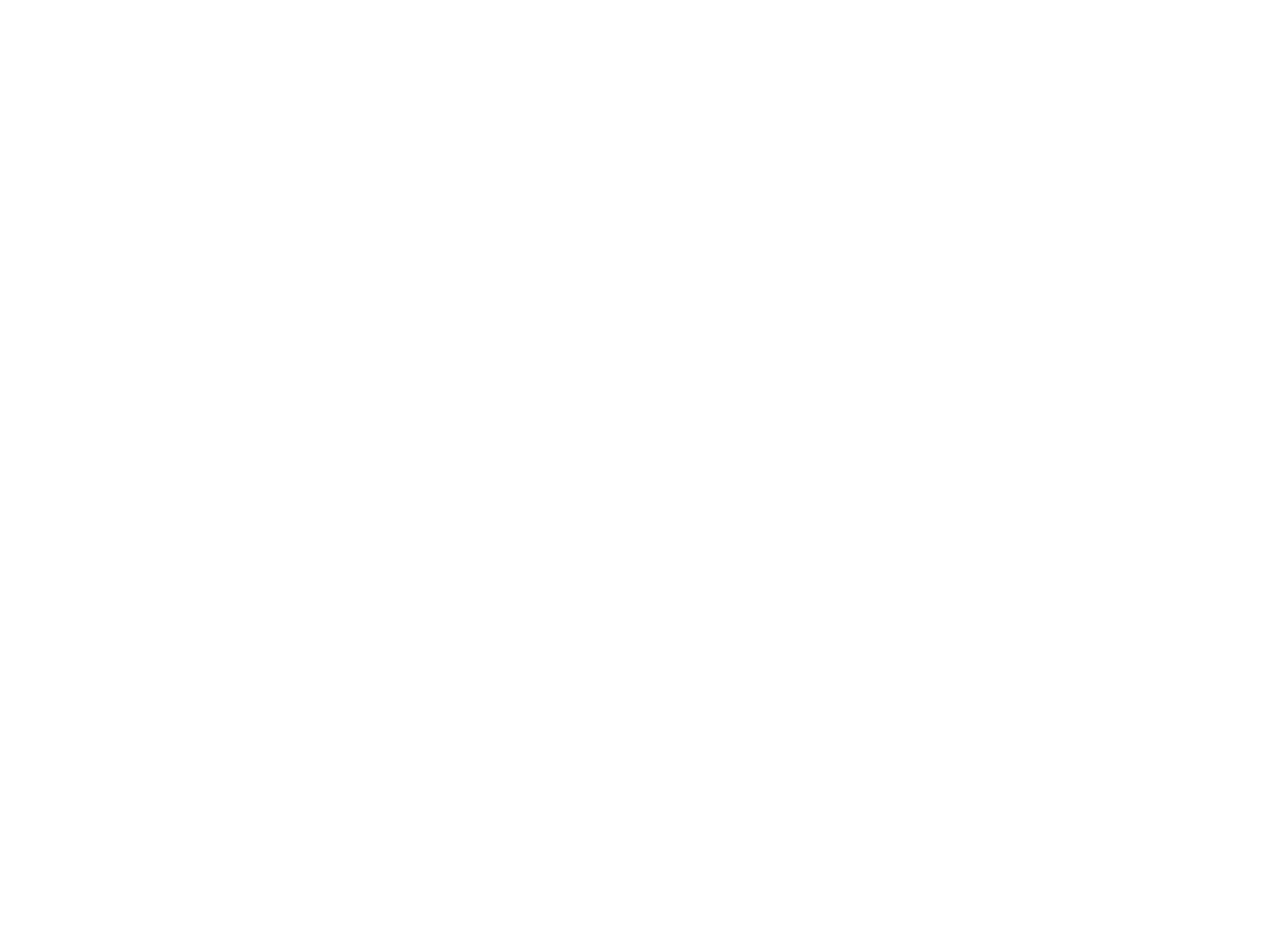
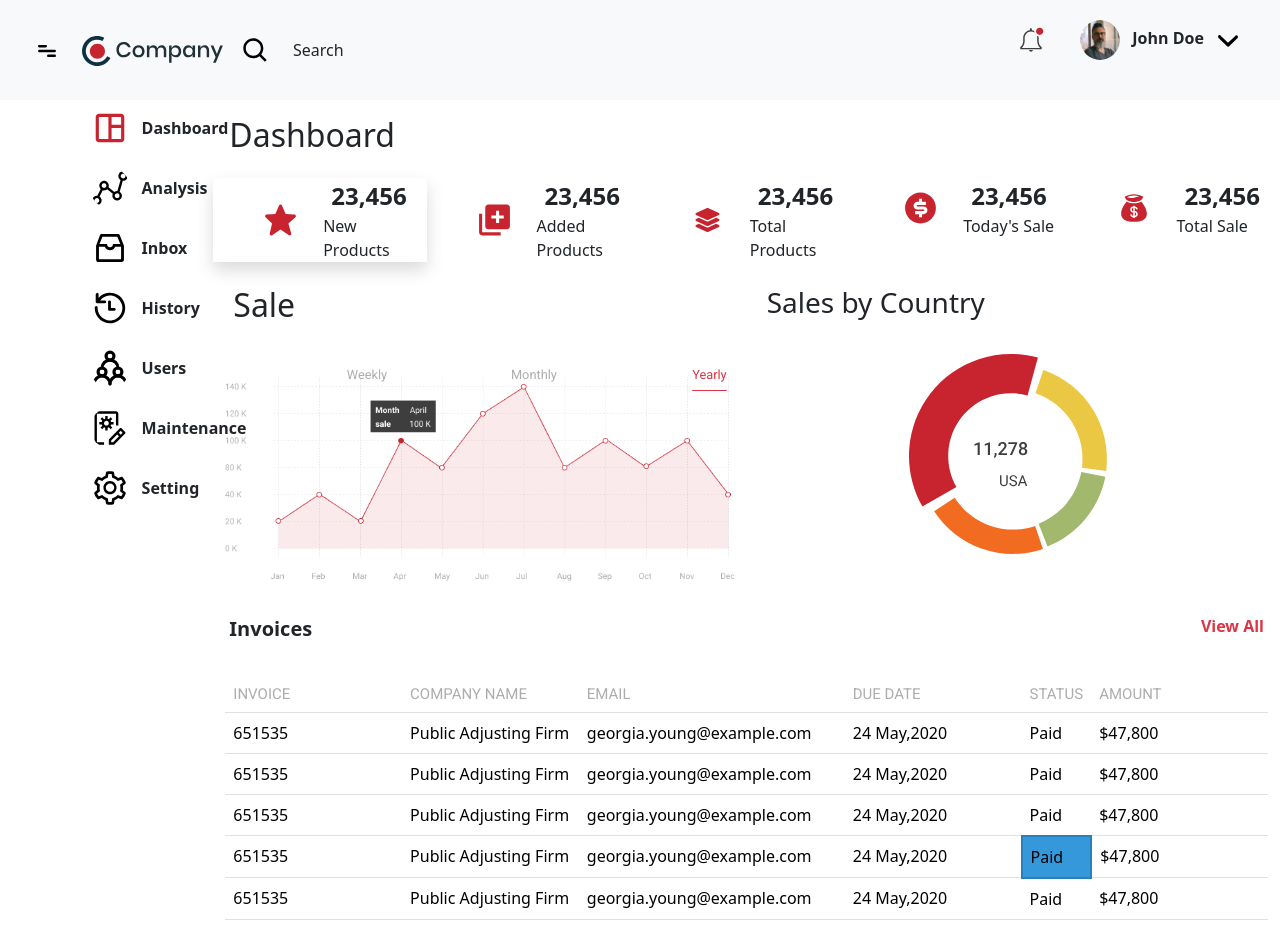
Before and after one commit to harirb-trainee/HTML-Training-Assignment, a plain HTML site: page dashboard.html in a window 1280 px wide. Before the commit the page ends 800 px from the top, so only its background shows below. Drawn offline with Linux system fonts and the light colour scheme.

Commit message:
designed dashbaod page

```diff
--- a/css/style.css
+++ b/css/style.css
@@ -3,10 +3,12 @@
     border-radius: 12px;
     box-shadow: 0 10px 20px rgba(0, 0, 0, 0.1);
 }
+
 .login-image {
     max-width: 100%;
-    border-radius:  50%;
+    border-radius: 50%;
 }
+
 .fp {
     font-size: 0.9rem;
     color: #888;
@@ -14,6 +16,7 @@
     margin-top: 10px;
     text-align: right;
 }
+
 .ask {
     top: 595px;
     left: 906px;
@@ -22,26 +25,30 @@ height: 20px;
     text-align: left;
     font: normal normal normal 15px/20px Roboto;
     letter-spacing: 0px;
-color: #ADADAD;
+    color: #ADADAD !important;
     opacity: 1;
 }
+
+
 .span-login {
     font-weight: bold;
     color: #d9534f;
 }
+
 .button-radius {
     border-radius: 20px;
     width: 138px;
 }
-  .adj{
+
+.adj {
     width: 308px;
 }
 
-  .login{
-    width:120px
+.login {
+    width: 120px
 }
 
- .header{
+.header {
 
     text-align: left;
     font: normal normal 900 40px/53px Roboto;
@@ -49,3 +56,123 @@ letter-spacing: 0px;
     color: #000000;
     opacity: 1
 }
+
+.search-icon {
+    width: 30px;
+}
+
+.menubar {
+    width: 1%;
+}
+
+.menubar-top-left {
+    padding: 23px;
+}
+
+.profile-item {
+    display: flex;
+    align-items: center;
+}
+
+.profile-item svg {
+    width: 30px;
+    height: 30px;
+    margin-right: 8px;
+}
+
+.profile-item {
+    display: flex;
+    align-items: center;
+    gap: 12px;
+    /* Adds space between the profile image and name */
+}
+
+.profile-item img {
+    width: 40px;
+    /* Controls the size of the profile image */
+    height: 40px;
+    border-radius: 50%;
+    /* Makes the image round */
+}
+
+.profile-item span {
+    font-size: 16px;
+    font-weight: bold;
+    font-weight: 600;
+}
+
+/* Spacing between Navbar items */
+.navbar-nav .nav-item {
+    margin-bottom: 20px;
+    margin-right: 20px;
+    /* Adds space between navbar items */
+}
+
+/* Adjustments for Navbar Links */
+.nav-link {
+    padding: 8px 15px;
+    /* Increase padding around navbar links for better spacing */
+}
+
+/* Align the navbar items horizontally and add spacing */
+.navbar-nav {
+    display: flex;
+    justify-content: left;
+    align-items: center;
+}
+
+.menubar img {
+    cursor: pointer;
+    /* Make the menu icon clickable */
+}
+
+.active span {
+    top: 115px;
+    left: 75px;
+    width: 78px;
+    height: 21px;
+    /* UI Properties */
+    text-align: left;
+    font: normal normal normal 16px/21px Roboto;
+    letter-spacing: 0px;
+    color: #C8242F;
+    opacity: 1;
+}
+
+
+.search-icon {
+    width: 30px;
+}
+
+.numericals {
+    top: 213px;
+    left: 383px;
+    width: 77px;
+    height: 33px;
+
+    text-align: left;
+    font: normal normal medium 25px/33px Roboto;
+    letter-spacing: 0px;
+    color: #3E3E3E;
+    opacity: 1;
+}
+.accepted{
+    margin-right: 20% !important;
+    width: 2%;    /* Set the height of the box */
+    background-color: #3498db !important; /* Set the background color (e.g., a shade of blue) */
+    border: 2px solid #2980b9 !important; /* Optional: add a border */
+    padding: 10%;
+
+}
+.notaccepted{
+    background-color: #db6971;
+
+}
+.f-size-timeperiod{
+    font-size: 80%;
+    width: 3% !important;
+
+}
+.underline{
+    text-underline-offset: 80% !important;
+}
--- a/dashboard.html
+++ b/dashboard.html
@@ -0,0 +1,291 @@
+<!DOCTYPE html>
+<html lang="en">
+
+<head>
+    <meta charset="UTF-8">
+    <meta name="viewport" content="width=device-width, initial-scale=1.0">
+    <title>Dashboard</title>
+    <link href="https://fonts.googleapis.com/css2?family=Roboto:wght@400;700&display=swap" rel="stylesheet">
+    <link href="css/bootstrap.min.css" rel="stylesheet">
+    <link rel="stylesheet" href="./css/style.css">
+
+</head>
+
+<body>
+    <div class="container-fluid min-vh-100">
+        <div class="row">
+            <!-- Horizontal Navbar -->
+            <nav class="navbar navbar-expand-lg navbar-light bg-light  d-flex">
+                <div class="container-fluid">
+
+                    <!-- Logo -->
+                    <span class="menubar-top-left"><img src="images/menu-bar.svg"></span>
+                    <a class="navbar-brand " href="#">
+                        <img src="images/header-logo.svg" alt="Logo" class="d-inline-block align-text-top">
+                    </a>
+                    <img src="./images/search-icon.svg" class="search-icon" alt="Logo">
+                    <div class="col-auto
+                menubar-top-left">
+
+                        <input type="text" readonly class="form-control-plaintext" value="Search">
+                    </div>
+                    <ul class="navbar-nav ms-auto">
+                        <li class="nav-item p-3">
+                            <img src="images/notification-icon.svg" alt="Notification Icon">
+                        </li>
+
+                        <!-- Profile Section -->
+                        <li class="nav-item">
+                            <div class="profile-item">
+                                <img src="images/profile.png" alt="Profile Image">
+                                <span>John Doe <img src="images/downward-arrow.svg"></span>
+
+                            </div>
+                        </li>
+                    </ul>
+                </div>
+            </nav>
+        </div>
+        <div class="row">
+            <!-- Vertical Navbar -->
+            <div class="col-2">
+
+                <div class="navbar ">
+                    <ul class="navbar-nav ">
+                        <li class="nav-item menubar">
+                            <div class="profile-item">
+                                <img src="images/dashboard-active.svg" alt="Dashboard Icon">
+                                <span>Dashboard</span>
+                            </div>
+                        </li>
+                        <li class="nav-item menubar">
+                            <div class="profile-item">
+                                <img src="images/graph-default.svg" alt="Analysis Icon">
+                                <span>Analysis</span>
+                            </div>
+                        </li>
+                        <li class="nav-item menubar">
+                            <div class="profile-item">
+                                <img src="images/inbox-default.svg" alt="Inbox Icon">
+                                <span>Inbox</span>
+                            </div>
+                        </li>
+                        <li class="nav-item menubar">
+                            <div class="profile-item">
+                                <img src="images/clock-default.svg" alt="History Icon">
+                                <span>History</span>
+                            </div>
+                        </li>
+                        <li class="nav-item menubar">
+                            <div class="profile-item">
+                                <img src="images/user-default.svg" alt="Users Icon">
+                                <span>Users</span>
+                            </div>
+                        </li>
+                        <li class="nav-item menubar">
+                            <div class="profile-item">
+                                <img src="images/maintenance-default.svg" alt="Maintenance Icon">
+                                <span>Maintenance</span>
+                            </div>
+                        </li>
+                        <li class="nav-item menubar">
+                            <div class="profile-item">
+                                <img src="images/setting-default.svg" alt="Setting Icon">
+                                <span>Setting</span>
+                            </div>
+                        </li>
+                    </ul>
+                </div>
+            </div>
+            <div class="col">
+                <div class="row">
+                    <h2 class="p-3">Dashboard</h2>
+                    <br>
+
+                </div>
+                <div class="row">
+                    <div class="col shadow">
+                        <div class="row">
+                            <div class="col d-flex justify-content-end">
+                                <img src="images/star.svg" class="w-50">
+                            </div>
+                            <div class="col">
+                                <span class="fw-bold fs-4 p-2">23,456</span>
+                                <br>
+                                New Products
+                            </div>
+                        </div>
+                    </div>
+                    <div class="col">
+                        <div class="row">
+                            <div class="col d-flex justify-content-end">
+                                <img src="images/new-product.svg" class="w-50">
+                            </div>
+                            <div class="col">
+                                <span class="fw-bold fs-4 p-2">23,456</span>
+                                Added Products
+                            </div>
+                        </div>
+                    </div>
+                    <div class="col">
+                        <div class="row">
+                            <div class="col d-flex justify-content-end">
+                                <img src="images/total-product.svg" class="w-50">
+                            </div>
+                            <div class="col">
+                                <span class="fw-bold fs-4 p-2">23,456</span><br>
+                                Total Products
+                            </div>
+                        </div>
+                    </div>
+                    <div class="col">
+                        <div class="row">
+                            <div class="col d-flex justify-content-end">
+                                <img src="images/dollar-filled.svg" class="w-50">
+                            </div>
+                            <div class="col">
+                                <span class="fw-bold fs-4 p-2">23,456</span>
+                                Today's Sale
+                            </div>
+                        </div>
+                    </div>
+                    <div class="col">
+                        <div class="row">
+                            <div class="col d-flex justify-content-end">
+                                <img src="images/money-bag.svg" class="w-50">
+                            </div>
+                            <div class="col">
+                                <span class="fw-bold fs-4 p-2">23,456</span>
+                                <br>
+                                Total Sale
+                            </div>
+                        </div>
+                    </div>
+
+                </div>
+                <!-- Graphs-->
+                <div>
+                    <div class="row d-flex justify-content-center">
+                        <div class="col">
+                            <div class="row">
+                                <div class="col-9">
+                                    <h2 class="p-2 mt-sm-3">Sale</h2>
+                                </div>
+                                <div class="col d-flex justify-content-end">
+                                    <div class="col d-flex justify-content-end p-2 mt-sm-3 f-size-timeperiod ask">
+Weekly
+                                    </div>
+                                    <div class="col d-flex justify-content-end p-2 mt-sm-3 f-size-timeperiod ask">
+                                        Monthly
+                                    </div>
+                                    <div class="col  d-flex justify-content-end p-2 mt-sm-3 f-size-timeperiod ask ">
+                                      <span class="text-danger text-decoration-underline underline ">Yearly</span>
+                                    </div>
+
+
+                                </div>
+
+                            </div>
+                            <div class="row">
+                            <img src="images/data-graph.png" class="d-flex w-45">
+                        </div>
+                        </div>
+                        <div class="col d-flex flex-column justify-content-center">
+
+                            <div class="d=flex justify-content-center">
+
+                                <h3 class="p-2 mt-sm-3 text-start">Sales by Country</h3>
+                            </div>
+                            <div class="d-flex justify-content-center">
+
+                                <img src="images/pie-chart.svg" class="w-45">
+                            </div>
+                        </div>
+                    </div>
+                </div>
+                <div class="row d-flex ">
+                    <div class="col-2 d-flex justify-content-md-start mt-3 p-3">
+                        <spanc class="fw-bold fs-5">Invoices</span>
+                    </div>
+                    <div class="col d-flex justify-content-end mt-3 p-3 text-danger fw-bold ">
+                        View All
+                    </div>
+
+                </div>
+                <!--Table-->
+                <div class="d-flex mt-3">
+
+                    <table class="table">
+                        <thead>
+                            <tr>
+                                <th scope="col" class="ask">INVOICE</th>
+                                <th scope="col" class="ask">COMPANY NAME</th>
+                                <th scope="col" class="ask">EMAIL</th>
+                                <th scope="col" class="ask">DUE DATE</th>
+                                <th scope="col" class="ask">STATUS</th>
+                                <th scope="col" class="ask">AMOUNT</th>
+                            </tr>
+                        </thead>
+                        <tbody>
+                            <tr>
+
+                                <td>651535</td>
+                                <td>Public Adjusting Firm</td>
+                                <td>georgia.young@example.com</td>
+                                <td>24 May,2020</td>
+                                <td>Paid</td>
+                                <td>$47,800</td>
+
+
+
+                            </tr>
+                            <tr>
+                                <td>651535</td>
+                                <td>Public Adjusting Firm</td>
+                                <td>georgia.young@example.com</td>
+                                <td>24 May,2020</td>
+                                <td>Paid</td>
+                                <td>$47,800</td>
+                            </tr>
+                            <tr>
+                                <td>651535</td>
+                                <td>Public Adjusting Firm</td>
+                                <td>georgia.young@example.com</td>
+                                <td>24 May,2020</td>
+                                <td>Paid</td>
+                                <td>$47,800</td>
+                            </tr>
+                            <tr>
+                                <td>651535</td>
+                                <td>Public Adjusting Firm</td>
+                                <td>georgia.young@example.com</td>
+                                <td>24 May,2020</td>
+                                <td class="accepted">Paid</td>
+                                <td>$47,800</td>
+                            </tr>
+                            <tr>
+                                <td>651535</td>
+                                <td>Public Adjusting Firm</td>
+                                <td>georgia.young@example.com</td>
+                                <td>24 May,2020</td>
+                                <td>Paid</td>
+                                <td>$47,800</td>
+                            </tr>
+
+
+                        </tbody>
+                    </table>
+                </div>
+
+            </div>
+        </div>
+
+
+    </div>
+    </div>
+    </div>
+    </div>
+
+</body>
+
+</html>
```
Lines whose indentation alone changed are shown as unchanged.
